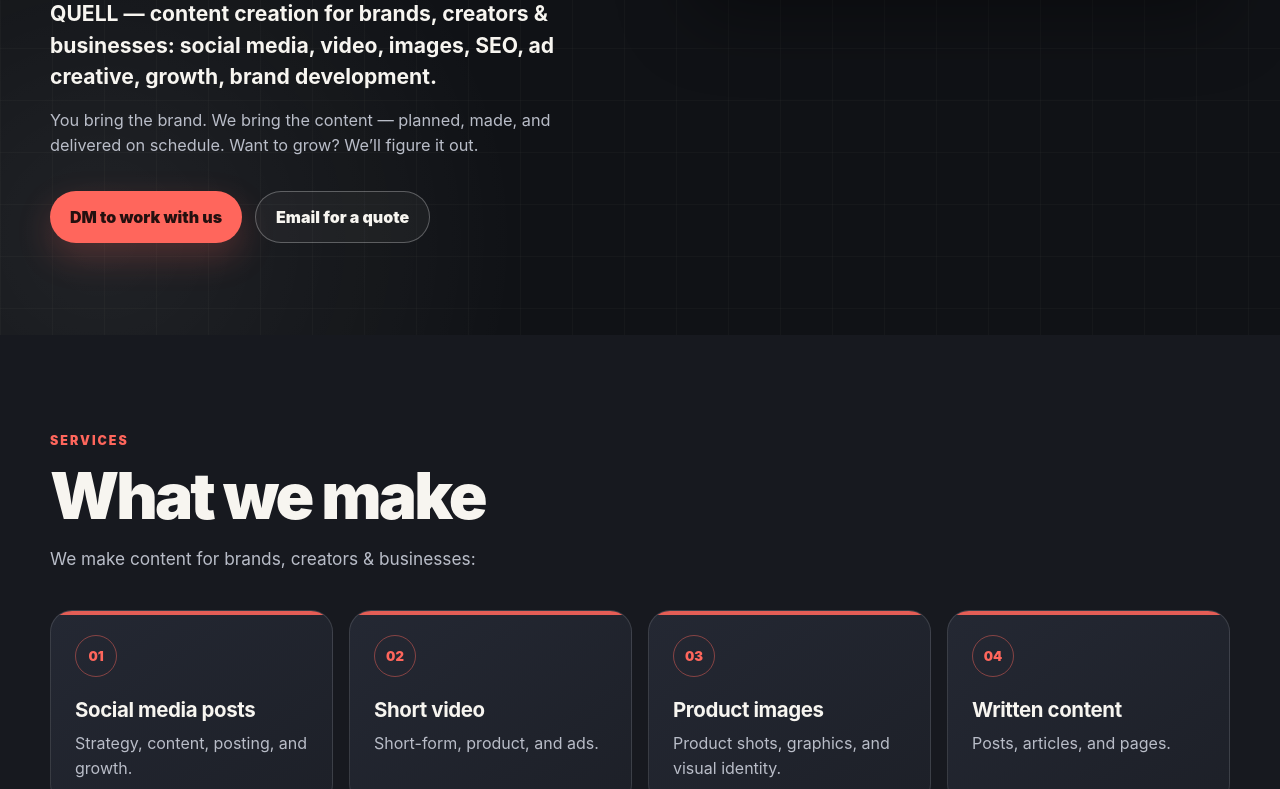
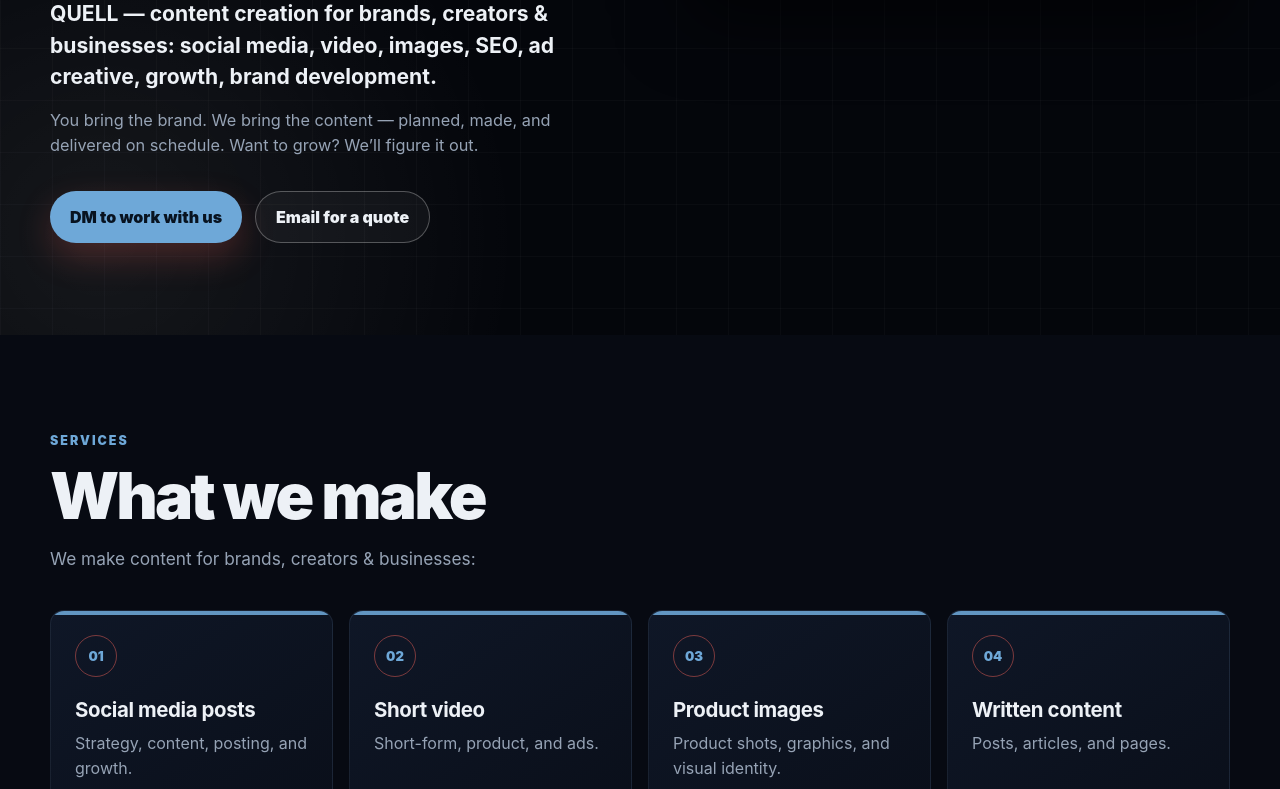
Before and after one commit to quellmusik/quellcontent, a plain HTML site: page index.html in a window 1280 px wide. Shown: the part 705-1494 px from the top of the page. Drawn offline with Linux system fonts and the light colour scheme.

Commit message:
Steel rebrand: blue-black palette, dark logo

```diff
--- a/styles.css
+++ b/styles.css
@@ -1,18 +1,18 @@
 :root {
-  --ink: #101216;
-  --charcoal: #17191f;
-  --panel: #1d2028;
-  --panel-2: #242833;
-  --line: rgba(255, 255, 255, 0.12);
-  --text: #f7f5f0;
-  --muted: #b9bdc8;
-  --soft: #d9dce3;
-  --coral: #ff665c;
-  --coral-deep: #e84e47;
-  --coral-ink: #24100f;
-  --radius-lg: 30px;
-  --radius-md: 22px;
-  --shadow: 0 24px 70px rgba(0, 0, 0, 0.34);
+  --ink: #04060b;
+  --charcoal: #070a12;
+  --panel: #0a0f1a;
+  --panel-2: #0f1727;
+  --line: rgba(160, 190, 230, 0.10);
+  --text: #edf1f6;
+  --muted: #96a3b5;
+  --soft: #c9d3e0;
+  --coral: #6ea8d8;
+  --coral-deep: #4f8ac2;
+  --coral-ink: #081320;
+  --radius-lg: 18px;
+  --radius-md: 14px;
+  --shadow: 0 24px 70px rgba(0, 0, 0, 0.6);
   --header-height: 76px;
 }
 
@@ -145,7 +145,7 @@ a {
 
 .primary-nav .nav-cta:hover,
 .primary-nav .nav-cta:focus-visible {
-  background: #ff7a72;
+  background: #9cc4e8;
   color: var(--coral-ink);
 }
 
@@ -213,7 +213,7 @@ a {
   margin-bottom: 34px;
   padding: 18px;
   border-radius: 26px;
-  background: #fff;
+  background: var(--panel);
   box-shadow: var(--shadow);
 }
 
@@ -294,7 +294,7 @@ a {
 
 .button-coral:hover,
 .button-coral:focus-visible {
-  background: #ff7a72;
+  background: #9cc4e8;
 }
 
 .button-outline {
```
